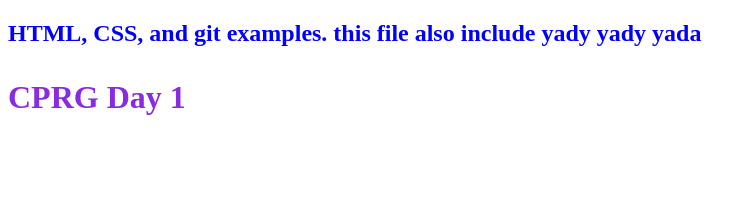
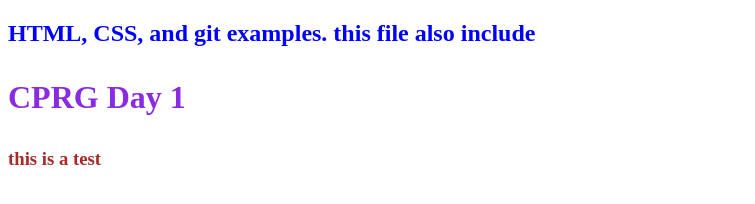
Before and after one commit to leenuralonen/heyyyyyyy, a plain HTML site: page index.html in a window 1280 px wide. Shown: the whole page, without its empty margins (0-755 px from the left). Drawn offline with Linux system fonts and the light colour scheme.

```diff
--- a/index.html
+++ b/index.html
@@ -10,7 +10,7 @@
   <Main>
     <head>
       <h2>
-        HTML, CSS, and git examples. this file also include yady yady yada
+        HTML, CSS, and git examples. this file also include
       </h2>
     </head>
     <h1>
@@ -18,7 +18,9 @@
       CPRG Day 1
     </p>
     </h1>
-
+    <h3>
+     this is a test
+    </h3>
   </Main>
 </body>
 </html>
--- a/style.css
+++ b/style.css
@@ -12,3 +12,10 @@
   margin:8px;
   padding: 12px;
  }
+
+ h3 {color: brown}
+
+  section {
+   margin:24px;
+    padding:24px;
+}
```
Also changed, not shown: 1 other file.
